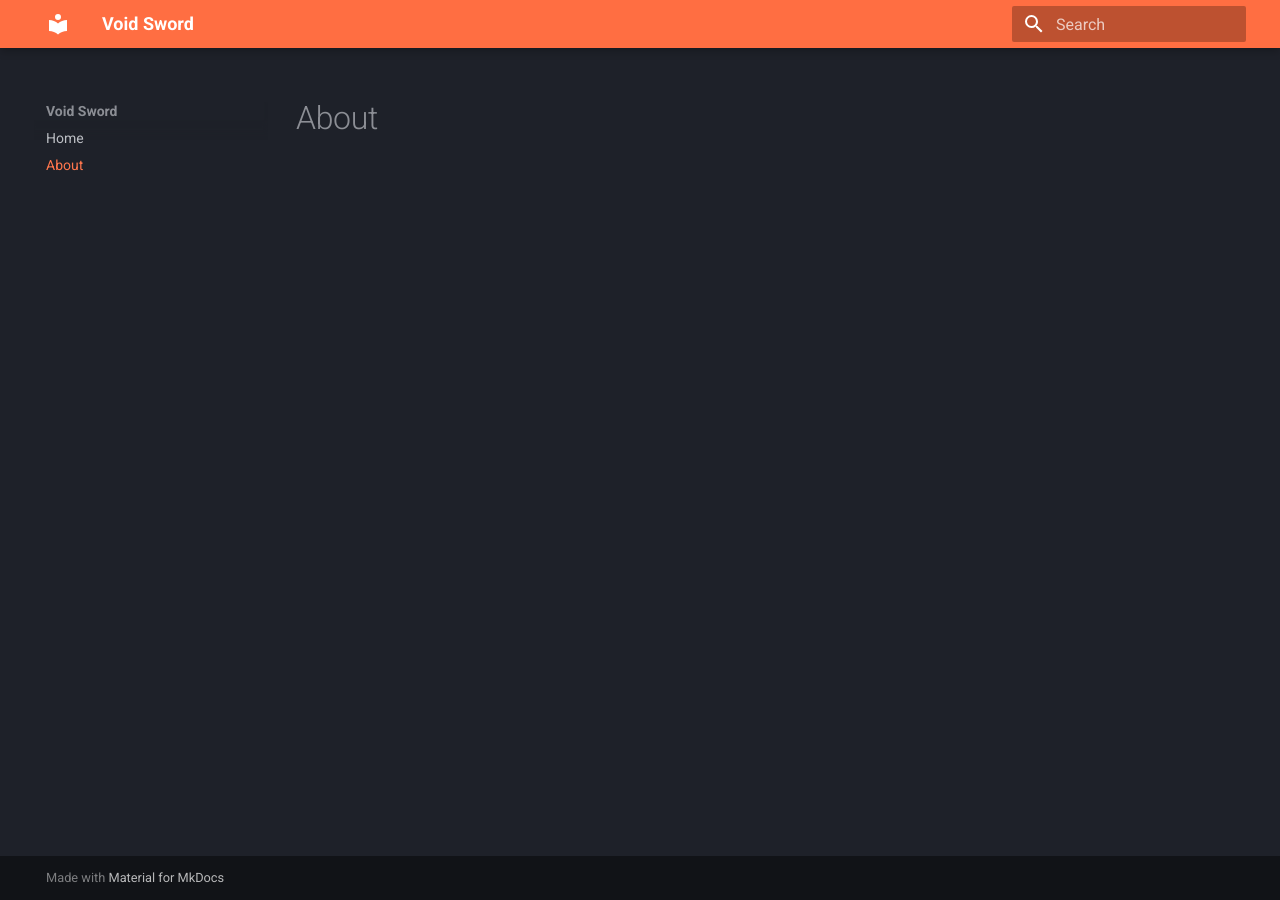
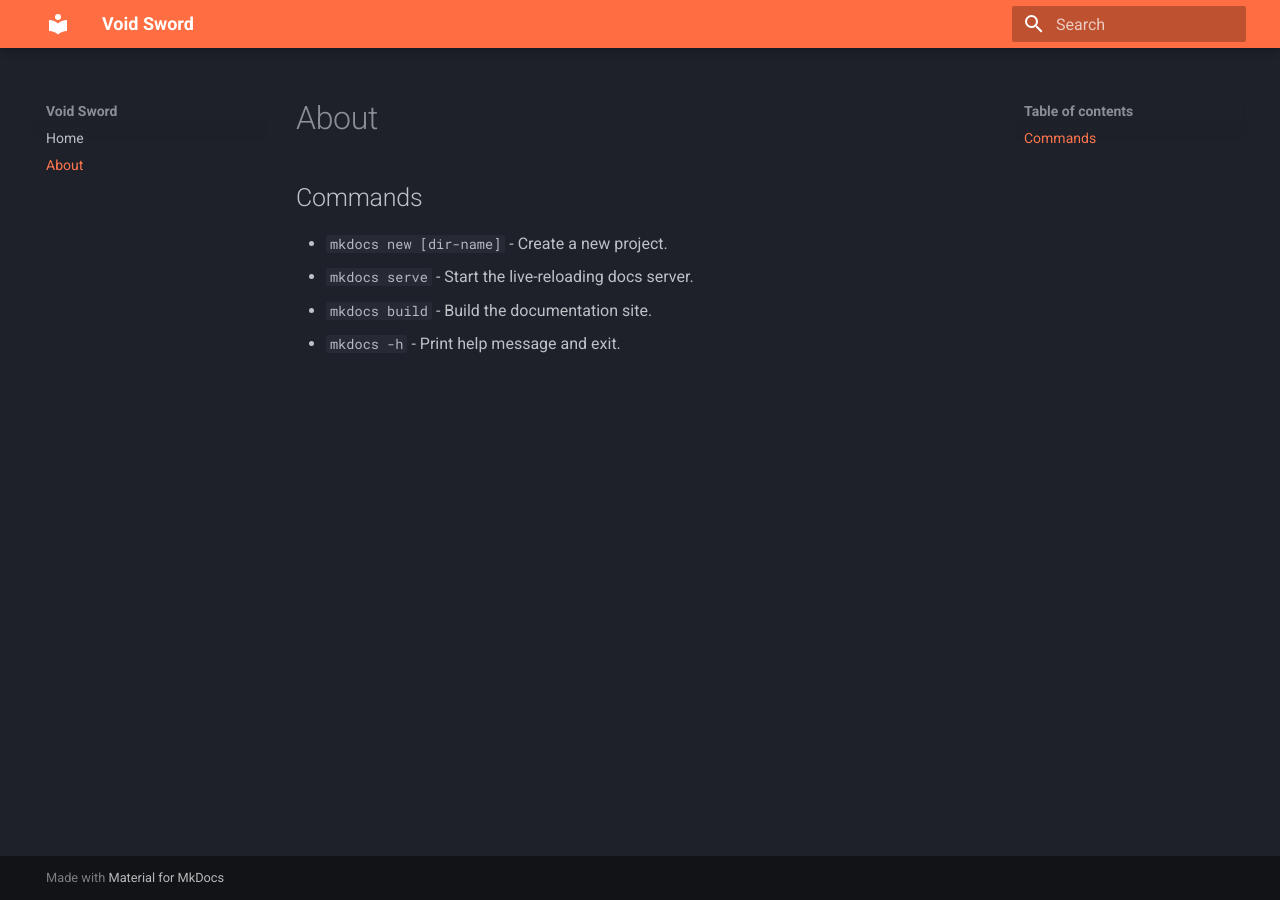
Before and after one commit to Maiengelei/Maiengelei.github.io, an MkDocs documentation site: the page built from docs/about.md, in a window 1280 px wide. Built offline with MkDocs 1.6.1 and Material for MkDocs 9.7.7, drawn with Linux system fonts in a browser that asks for light colours.

Commit message:
测试提交

```diff
--- a/docs/about.md
+++ b/docs/about.md
@@ -1 +1,8 @@
 # About
+
+## Commands
+
+* `mkdocs new [dir-name]` - Create a new project.
+* `mkdocs serve` - Start the live-reloading docs server.
+* `mkdocs build` - Build the documentation site.
+* `mkdocs -h` - Print help message and exit.
```
